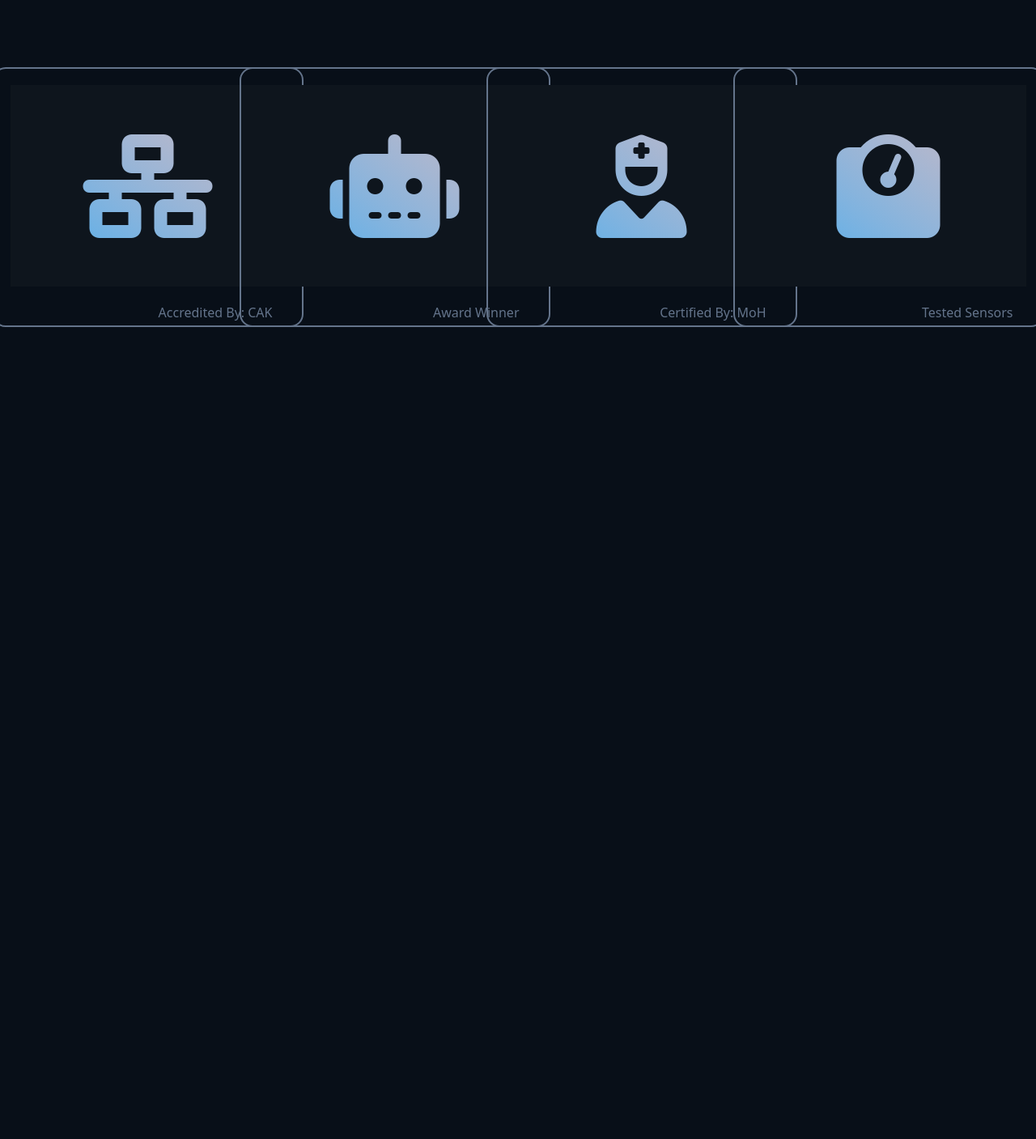
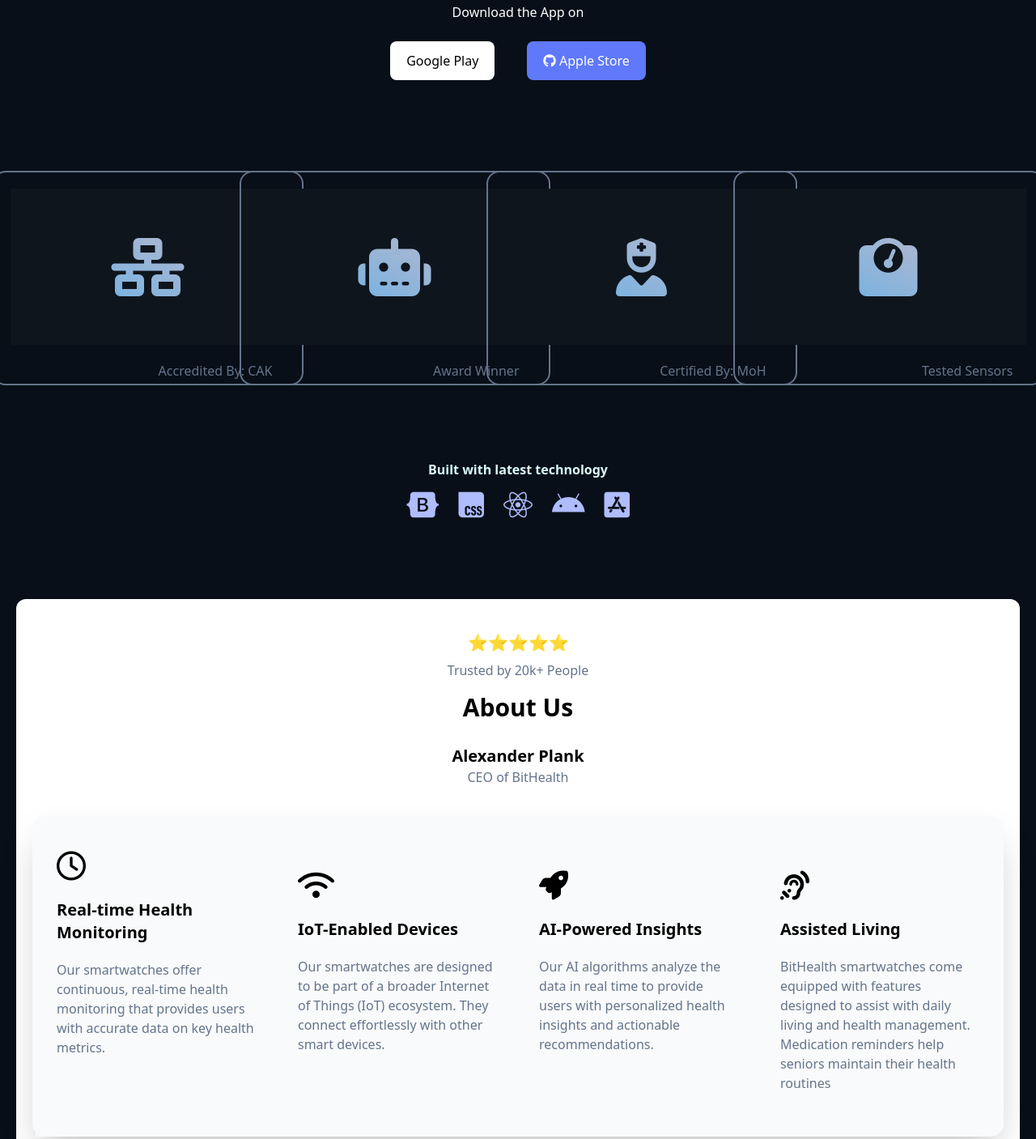
Before and after one commit to manassehgitau/BitHealth, a plain HTML site: page index.html in a window 1280 px wide. Shown: the part 377-1784 px from the top of the page at 81% size. Before the commit the page ends 861 px from the top, so only its background shows below. Drawn offline with nearby package versions, Linux system fonts and the light colour scheme.

Commit message:
about page: add a responsive about page (except airpad pro and nest hub max)

```diff
--- a/index.html
+++ b/index.html
@@ -6,12 +6,12 @@
   <meta name="viewport" content="width=device-width, initial-scale=1.0">
   <title>BitHealth</title>
   <link rel="icon" href="./assets/imgs/bitHealth.png">
-  <!-- <link rel="stylesheet" href="./assets/css/output-style.css"> -->
+  <link rel="stylesheet" href="./assets/css/style.css">
   <link rel="stylesheet" href="https://cdnjs.cloudflare.com/ajax/libs/font-awesome/6.7.2/css/all.min.css">
 </head>
 </head>
 
-<body class="m-0 p-0 bg-origin-border bg-[#080f18] text-white">
+<body class="m-0 p-0 bg-origin-border bg-[#080f18] text-white overflow-x-hidden">
   <header class="t-0 w-screen">
     <nav class="flex flex-row justify-between sm:justify-around items-center text-base px-0 py-3">
       <a class="w-30 h-30 p-0 cursor-pointer" href="#">
@@ -65,48 +65,144 @@
         <p class="text-4xl pl-3 pr-20 sm:pr-5 hover:text-[#0fabf3] transition-colors duration-300 cursor-pointer"><i class="fa-solid fa-circle-play"></i></p>
         <p class="text-2xl self-center bg-gradient-to-bl  from-[#fff] to-[#64748b] bg-clip-text text-transparent capitalize tracking-wide font-light"> Your gateway to medical responsibility</p>
       </div> -->
+      <p class="text-md mb-6 text-[#fff]">Download the App on</p>
+      <div class="hero-buttons flex items-center justify-center mb-8">
+        <button
+          class="bg-white text-black text-md font-medium px-5 py-3 rounded-lg mr-5 hover:text-[#9ca3af] transition-colors duration-300">Google Play</button>
+        <button
+          class="bg-[#5f79fa] text-white text-md font-medium px-5 py-3 rounded-lg ml-5 hover:bg-white hover:text-black transition-colors duration-300"><i
+            class="fa-brands fa-github"></i> Apple Store</button>
+      </div>
     </div>
 
     <div class="explore-features-grid my-20 grid grid-cols-1 md:grid-cols-2 lg:grid-cols-4 gap-5 justify-items-center">
-      <div class="grid-item w-72 xl:w-sm h-lg border-[#64748b] border-2 rounded-2xl p-xl">
+      <div class="grid-item w-80 md:w-80 lg:w-sm h-lg border-[#64748b] border-2 rounded-2xl p-xl">
         <div class="img-wrapper bg-[#0e151d] m-5">
-          <p class="bg-gradient-to-bl from-[#dfb9b9] to-[#0fabf3] bg-clip-text text-transparent text-5xl md:text-9xl px-5 py-7 md:px-12 md:py-15 text-center rounded-2xl"><i class="fa-solid fa-network-wired"></i></p>
+          <p class="bg-gradient-to-bl from-[#dfb9b9] to-[#0fabf3] bg-clip-text text-transparent text-5xl md:text-7xl px-5 py-7 md:px-12 md:py-15 text-center rounded-2xl object-fit"><i class="fa-solid fa-network-wired"></i></p>
         </div>
         <div class="text flex justify-end content-center pr-9 mb-1 text-[#64748b]">
           <p>Accredited By: CAK</p>
         </div>
 
       </div>
-      <div class="grid-item w-72 xl:w-sm h-lg border-[#64748b] border-2 rounded-2xl p-xl">
+      <div class="grid-item w-80 md:w-80 lg:w-sm h-lg border-[#64748b] border-2 rounded-2xl p-xl">
         <div class="img-wrapper bg-[#0e151d] m-5">
-          <p class="bg-gradient-to-bl from-[#dfb9b9] to-[#0fabf3] bg-clip-text text-transparent text-5xl md:text-9xl px-5 py-7 md:px-12 md:py-15 text-center rounded-2xl"><i class="fa-solid fa-robot"></i></p>
+          <p class="bg-gradient-to-bl from-[#dfb9b9] to-[#0fabf3] bg-clip-text text-transparent text-5xl md:text-7xl px-5 py-7 md:px-12 md:py-15 text-center rounded-2xl object-fit"><i class="fa-solid fa-robot"></i></p>
         </div>
         <div class="text flex justify-end content-center pr-9 mb-1 text-[#64748b]">
           <p>Award Winner</p>
         </div>
       </div>
-      <div class="grid-item w-72 xl:w-sm h-lg border-[#64748b] border-2 rounded-2xl p-xl">
+      <div class="grid-item w-80 md:w-80 lg:w-sm h-lg border-[#64748b] border-2 rounded-2xl p-xl">
         <div class="img-wrapper bg-[#0e151d] m-5">
-          <p class="bg-gradient-to-bl from-[#dfb9b9] to-[#0fabf3] bg-clip-text text-transparent text-5xl md:text-9xl px-5 py-7 md:px-12 md:py-15 text-center rounded-2xl"><i class="fa-solid fa-user-nurse"></i></p>
+          <p class="bg-gradient-to-bl from-[#dfb9b9] to-[#0fabf3] bg-clip-text text-transparent text-5xl md:text-7xl px-5 py-7 md:px-12 md:py-15 text-center rounded-2xl object-fit"><i class="fa-solid fa-user-nurse"></i></p>
         </div>
         <div class="text flex justify-end content-center pr-9 mb-1 text-[#64748b]">
           <p>Certified By: MoH</p>
         </div>
       </div>
-      <div class="grid-item w-72 xl:w-sm h-lg border-[#64748b] border-2 rounded-2xl p-xl">
+      <div class="grid-item w-80 md:w-80 lg:w-sm h-lg border-[#64748b] border-2 rounded-2xl p-xl">
         <div class="img-wrapper bg-[#0e151d] m-5 ">
-          <p class="bg-gradient-to-bl from-[#dfb9b9] to-[#0fabf3] bg-clip-text text-transparent text-5xl md:text-9xl px-5 py-7 md:px-12 md:py-15 text-center rounded-2xl"><i class="fa-solid fa-weight-scale"></i></p>
+          <p class="bg-gradient-to-bl from-[#dfb9b9] to-[#0fabf3] bg-clip-text text-transparent text-5xl md:text-7xl px-5 py-7 md:px-12 md:py-15 text-center rounded-2xl object-fit"><i class="fa-solid fa-weight-scale"></i></p>
         </div>
         <div class="text flex justify-end content-center pr-9 mb-1 text-[#64748b]">
           <p>Tested Sensors</p>
         </div>
       </div>
     </div>
+
+    <div class="technologies-used flex flex-row items-center justify-center">
+      <p class="text-[#d9faff] p-3 text-2md text-center font-semibold">Built with latest technology</p>
+    </div>
+
+    <div class="icons">
+      <ul class="icon flex flex-row justify-center content-center">
+        <li><a href="#" class="text-4xl text-[#afbcfd] hover:text-white transition-colors duration-300 px-3"><i
+              class="fa-brands fa-bootstrap"></i></a></li>
+        <li><a href="#" class="text-4xl text-[#afbcfd] hover:text-white transition-colors duration-300 px-3"><i
+              class="fa-brands fa-css"></i></a></li>
+        <li><a href="#" class="text-4xl text-[#afbcfd] hover:text-white transition-colors duration-300 px-3"><i
+              class="fa-brands fa-react"></i></a></li>
+        <li><a href="#" class="text-4xl text-[#afbcfd] hover:text-white transition-colors duration-300 px-3"><i
+              class="fa-brands fa-android"></i></a></li>
+        <li><a href="#" class="text-4xl text-[#afbcfd] hover:text-white transition-colors duration-300 px-3"><i
+              class="fa-brands fa-app-store-ios"></i></a></li>
+      </ul>
+    </div>
   </section>
 
-  <section class="about">
+  <section class="about text-black bg-[#fff] flex flex-col my-24 py-10 mx-5 justify-center content-center rounded-xl">
+    <div class="intro self-center">
+      <p class="text-xl text-center">⭐⭐⭐⭐⭐</p>
+      <p class="text-md text-[#64748b] text-center my-2">Trusted by  20k+ People</p>
+      <h3 class="text-center text-3xl font-bold my-4">About Us</h3>
+    </div>
+
+    <div class="ceo self-center my-3">
+      <h4 class="text-xl font-semibold text-center">Alexander Plank</h4>
+      <p class="text-[#64748b] text-center text-md">CEO of BitHealth</p>
+    </div>
+
+
+    <div class="features-company mt-6 mb-8 px-1 mx-5 self-center bg-[#f9fafb] shadow-2xl rounded-2xl lg:grid grid-cols-4 lg:pt-5 lg:mt-" >
+      <div class="feature px-6 py-5 border-2 border-[#f9fafb]">
+        <p class="icon text-4xl"><i class="fa-regular fa-clock"></i></p>
+        <h4 class="service text-xl pt-5 pb-3 font-semibold">Real-time Health Monitoring</h4>
+        <p class="details py-2 text-md text-[#64748b]">
+          Our smartwatches offer continuous, real-time health monitoring that
+          provides users with accurate data on key health metrics.
+        </p>
+      </div>
+
+      <div class="feature mt-6 px-6 py-5 border-2 border-[#f9fafb]">
+        <p class="icon text-4xl"><i class="fa-solid fa-wifi"></i></p>
+        <h4 class="service text-xl pt-5 pb-3 font-semibold">IoT-Enabled Devices</h4>
+        <p class="details py-2 text-md text-[#64748b]">
+          Our smartwatches are designed to be part of a broader Internet of Things
+          (IoT) ecosystem. They connect effortlessly with other smart devices.
+        </p>
+      </div>
+
+      <div class="feature mt-6 px-6 py-5 border-2 border-[#f9fafb]">
+        <p class="icon text-4xl"><i class="fa-solid fa-rocket"></i></p>
+        <h4 class="service text-xl pt-5 pb-3 font-semibold">AI-Powered Insights</h4>
+        <p class="details py-2 text-md text-[#64748b]">
+          Our AI algorithms analyze the data in real time to provide
+          users with personalized health insights and actionable recommendations.
+        </p>
+      </div>
+
+      <div class="feature my-6 px-6 py-5 border-2 border-[#f9fafb]">
+        <p class="icon text-4xl"><i class="fa-solid fa-ear-listen"></i></p>
+        <h4 class="service text-xl pt-5 pb-3 font-semibold">Assisted Living</h4>
+        <p class="details py-2 text-md text-[#64748b]">
+          BitHealth smartwatches come equipped with features designed to assist
+          with daily living and health management. Medication reminders help seniors maintain their health routines
+        </p>
+      </div>
+    </div>
+
+    <div class="year-founded rounded-2xl mt-6 mb-8 px-4 mx-5 self-center bg-[#f9fafb] shadow-2xl border-1 border-[#444] rounded-2xl lg:grid grid-cols-2 justify-items-center items-center justify-center">
+      <div class="self-center">
+        <p class="year pt-4 pb-12 text-lg"> <i class="fa-solid fa-lightbulb"></i> <span class="pl-3">Since 2005</span> </p>
+        <p class="clients text-5xl font-semibold text-[#0fabf3] py-4">236,547</p>
+        <p class="font-bold text-md pt-5 pb-7">Number of clients we have served with our digital excellence with innovation, collaboration and passion</p>
+        <div class="services pb-5">
+          <div class="service flex flex-row flex-wrap lg:flex-nowrap">
+            <p class="border-1 border-[#64748b] text-[#64748b] px-2 py-1 rounded-xl mr-0.6 my-1 mr-3">IoT-Enabled Devices</p>
+            <p class="border-1 border-[#64748b] text-[#64748b] px-2 py-1 rounded-xl mr-0.6 my-1 mr-3">AI-Powered Insights</p>
+            <p class="border-1 border-[#64748b] text-[#64748b] px-2 py-1 rounded-xl mr-0.6 my-1 mr-3">Assisted Living</p>
+            <p class="border-1 border-[#64748b] text-[#64748b] px-2 py-1 rounded-xl mr-0.6 my-1 mr-3">Real-time Health Monitoring</p>
+          </div>
+      </div>
+      </div>
+      <div class="img flex justify-center content-center mx-auto lg:self-end">
+        <img src="./assets/imgs/watches/healhsensors-removebg-preview.png" alt="">
+      </div>
+    </div>
 
   </section>
+
   <script src="https://unpkg.com/@tailwindcss/browser@4"></script>
 </body>
 
```
Also changed, not shown: assets/css/style.css (added), 1 other file.
